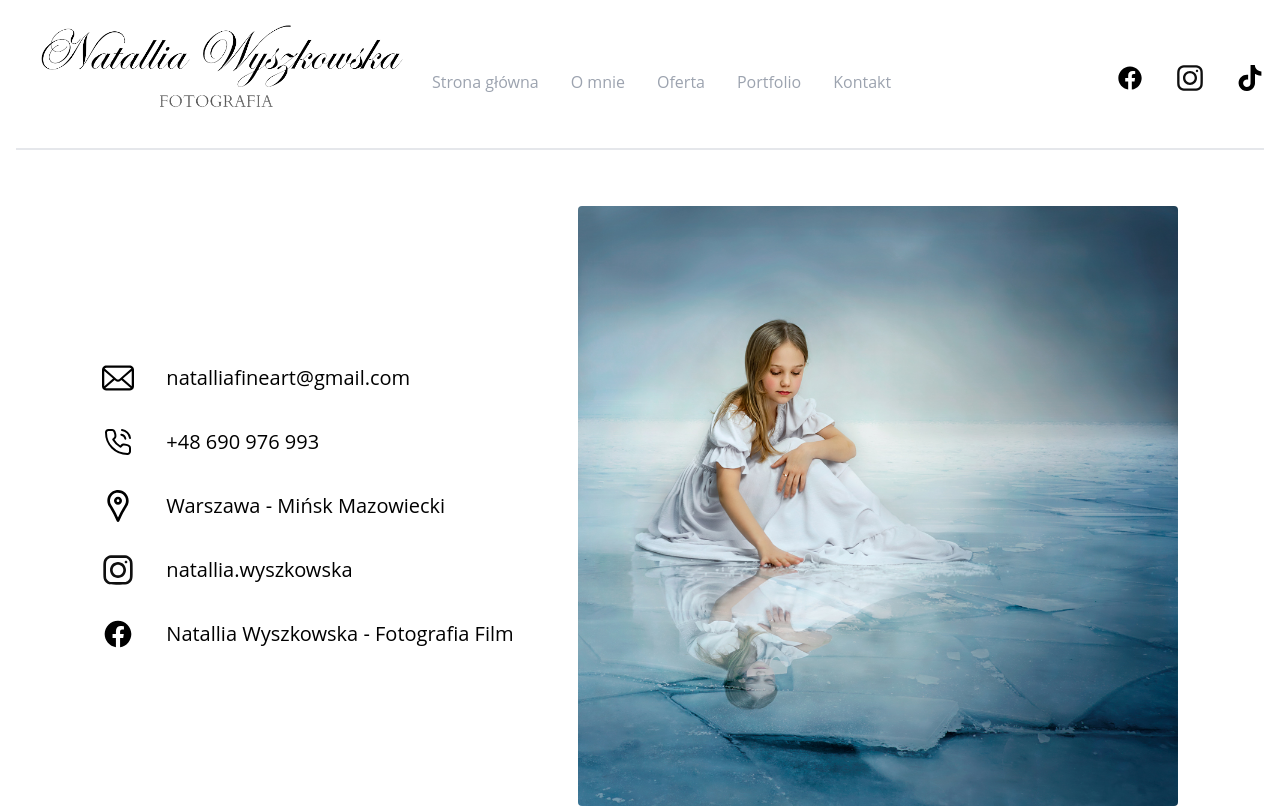
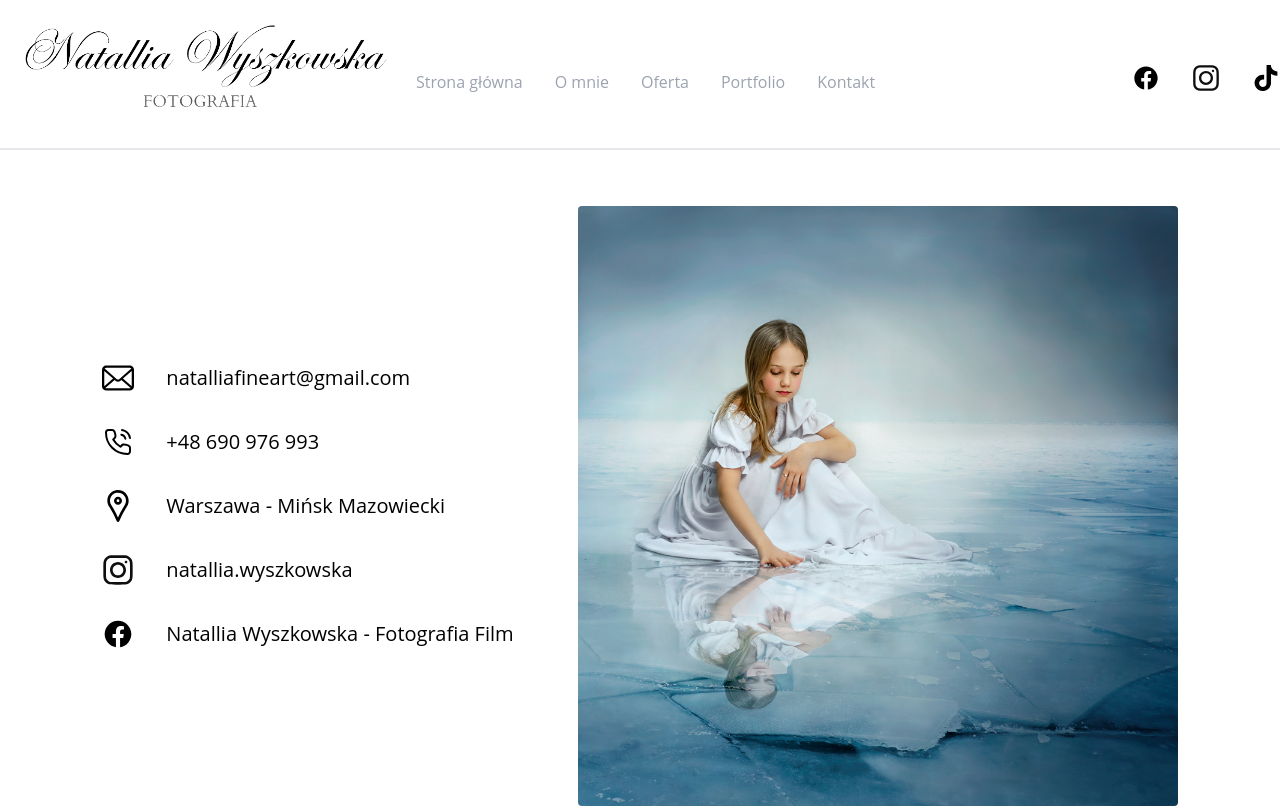
Before and after one commit to davkooz/natfineart, a Next.js app: page /kontakt in a window 1280 px wide. Shown: the top 808 px of the page. Built offline with nearby package versions, Linux system fonts and the light colour scheme.

Commit message:
1.5version

```diff
--- a/src/app/kontakt/page.tsx
+++ b/src/app/kontakt/page.tsx
@@ -7,7 +7,7 @@
 
 const Kontakt: React.FC = () => {
     return (
-        <main className="bg-white overflow-x-hidden min-h-screen flex flex-col px-4">
+        <main className="bg-white overflow-x-hidden min-h-screen flex flex-col">
             <Navbar />
 
             <div className="flex flex-col md:flex-row space-y-8 md:space-y-0 md:space-x-16 justify-center items-center mt-6">
```
